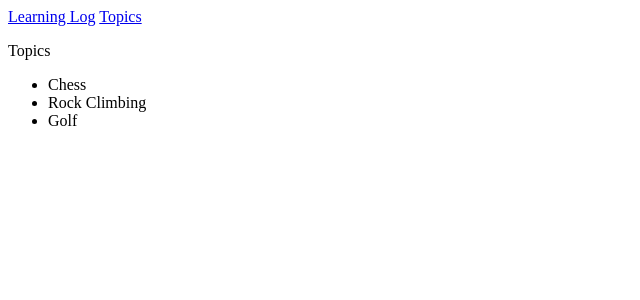
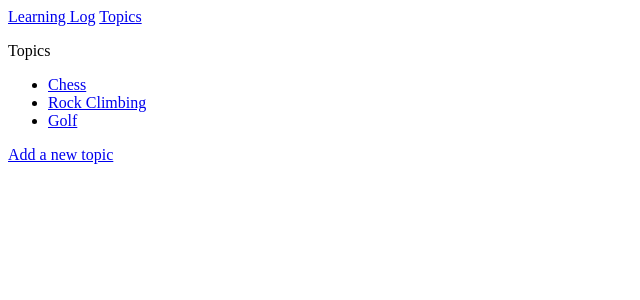
Before and after one commit to bradyhammond17/Django-IN-CLASS, a Django app: page /topics in a window 1280 px wide. Shown: the top 300 px of the page, without its empty margins (0-640 px from the left). Run offline with Django 3.2, Linux system fonts and the light colour scheme; data comes from the database, SQL or seed files in the repository; both versions use the stored data as it was after the commit.

Commit message:
4/27 CLASS

```diff
--- a/MainApp/templates/mainapp/topics.html
+++ b/MainApp/templates/mainapp/topics.html
@@ -1,5 +1,4 @@
 {% extends "MainApp/base.html" %}
-
 
 
 {% block content %}
@@ -9,9 +8,14 @@
 <ul>
     {% for t in topics %}
 
-    <li>{{ t }} </li>
+    <li>
+    <a href="{% url 'MainApp:topic' t.id %}">{{ t.text }} </a>
+    </li>
     {% empty %}
     <li>No topics have been added yet.</li>
     {% endfor %}
 </ul>
+
+<a href="{% url 'MainApp:new_topic' %}">Add a new topic</a>
+
 {% endblock content %}
--- a/MainApp/urls.py
+++ b/MainApp/urls.py
@@ -8,4 +8,6 @@ app_name = 'MainApp'
 urlpatterns = [
     path('', views.index, name = 'index'),
     path('topics', views.topics, name='topics'),
+    path('topics/<int:topic_id>/',views.topic, name='topic'),
+    path('new_topic/', views.new_topic, name='new_topic'),
 ]
--- a/MainApp/views.py
+++ b/MainApp/views.py
@@ -1,4 +1,6 @@
-from django.shortcuts import render
+from django.shortcuts import render, redirect
+
+from .forms import TopicForm
 from .models import Topic
 # Create your views here.
 
@@ -14,3 +16,25 @@ def topics(request):
     ##WHATEVER YOU USE AS A KEY IN THIS DICTIONARY IS USED IN HTML FILE, THE VALUE IS USED IN THE VIEW FILE
 
     return render(request, 'MainApp/topics.html', context)
+
+def topic(request, topic_id):
+    ## view must be consistent with url
+    topic = Topic.objects.get(id=topic_id)
+    entries = topic.entry_set.order_by('-date_added')
+
+    context = {'topic':topic,'entries':entries}
+
+    return render(request, 'MainApp/topic.html', context)
+
+def new_topic(request):
+    if request.method != 'POST':
+        form = TopicForm()
+    else:
+        form = TopicForm(data=request.POST)
+
+        if form.is_valid():
+            new_topic = form.save()
+
+            return redirect('MainApp:topics')
+    context = {'form':form}
+    return render(request, 'MainApp/new_topic.html', context)
```
Also changed, not shown: MainApp/forms.py (added, +9 -0 lines), MainApp/templates/mainapp/new_topic.html (added, +17 -0 lines), MainApp/templates/mainapp/topic.html (added, +20 -0 lines), db.sqlite3.
